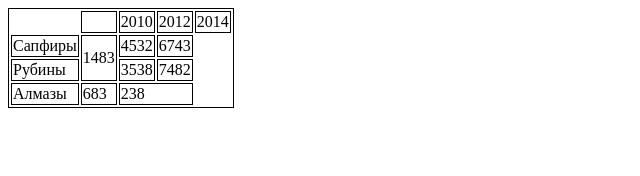
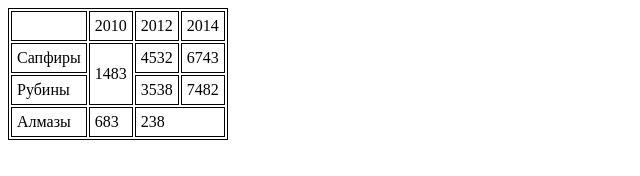
Before and after one commit to lightcraf/FE14, a plain HTML site: page HTML/Task 2.1/index.html in a window 1280 px wide. Shown: the whole page, without its empty margins (0-640 px from the left). Drawn offline with Linux system fonts and the light colour scheme.

Commit message:
Update index.html

```diff
--- a/HTML/Task 2.1/index.html
+++ b/HTML/Task 2.1/index.html
@@ -5,12 +5,17 @@
     <meta charset="utf-8">
     <title>Task 2.1</title>
     <style>
-        table, td {
+        table, th, td {
             border: 1px solid black;
-            empty-cells: show;
         }
         th {
             font-weight: bold;
+        }
+        td {
+            padding: 5px;
+        }
+        td:nth-of-type(1) {
+            text-align: left;
         }
     </style>
 </head>
@@ -19,7 +24,6 @@
     <table>
         <tr>
             <th>
-                <td></td>
                 <td>2010</td>
                 <td>2012</td>
                 <td>2014</td>
```
